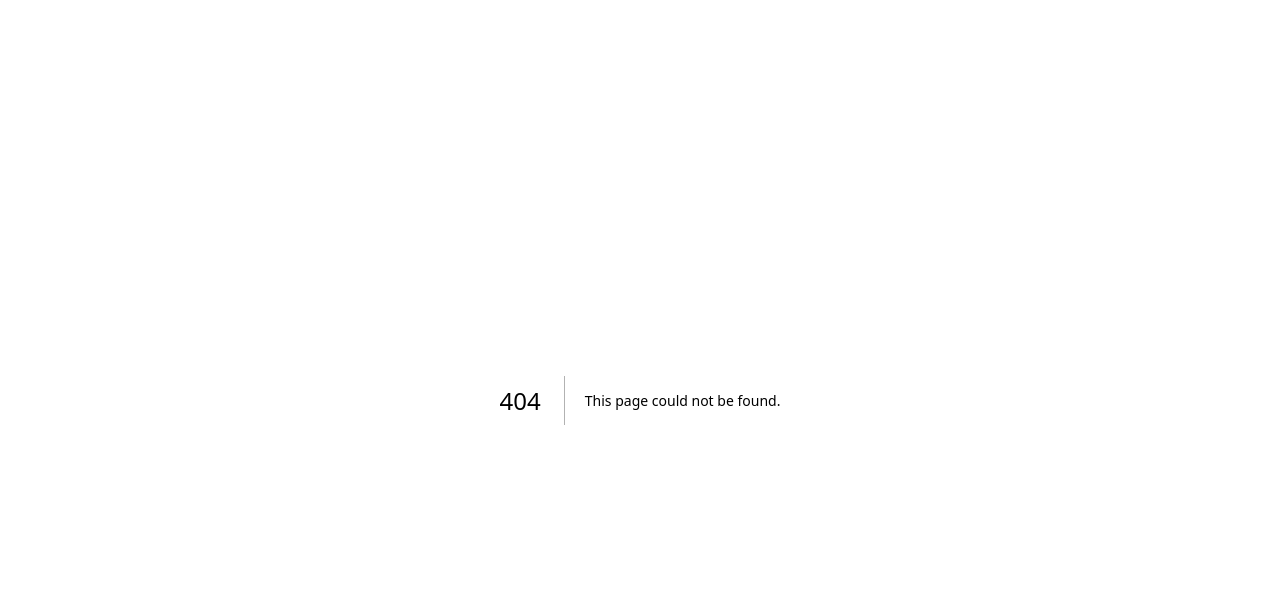
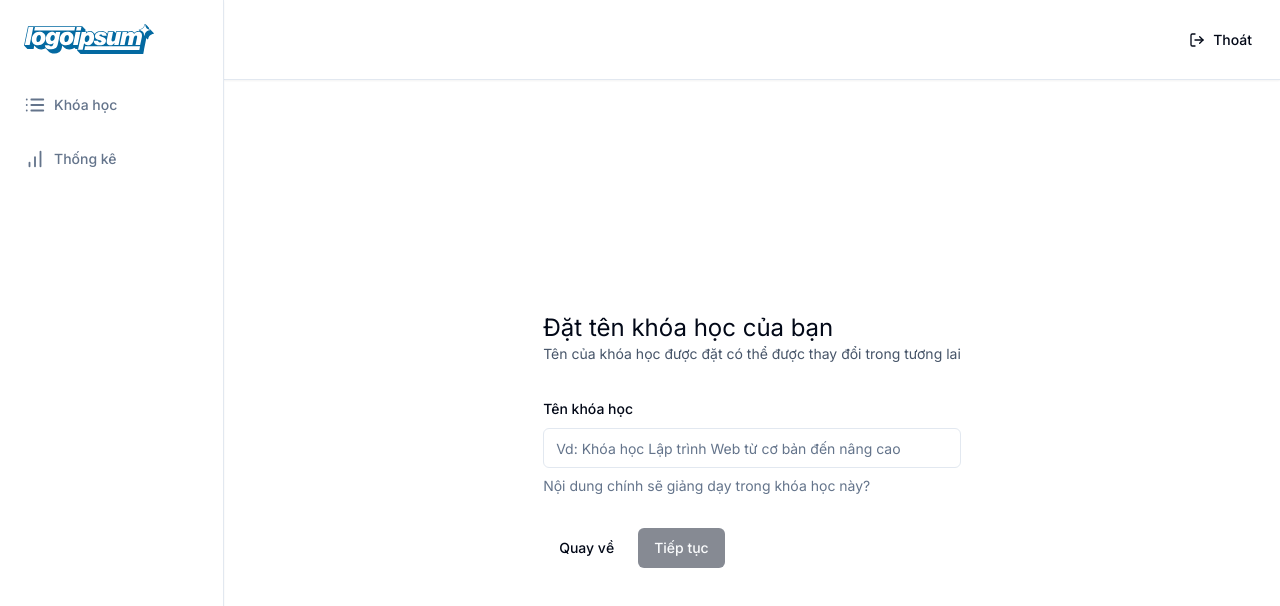
Before and after one commit to TreNgheDiCode/cigp-lms-platform, a Next.js app: page /teacher/create in a window 1280 px wide. Before the commit this address had no page. Shown: the top 606 px of the page. Built offline with nearby package versions, Linux system fonts and the light colour scheme.

Commit message:
Course Creation UI

```diff
--- a/app/(dashboard)/(home)/teacher/courses/page.tsx
+++ b/app/(dashboard)/(home)/teacher/courses/page.tsx
@@ -1,7 +1,14 @@
+import { Button } from "@/components/ui/button";
+import Link from "next/link";
+
 const CoursesPage = () => {
-  return ( <div>
-    Courses Page!
-  </div> );
-}
+  return (
+    <div className="p-6">
+      <Link href={"/teacher/create"}>
+        <Button>Thêm khóa học mới</Button>
+      </Link>
+    </div>
+  );
+};
 
 export default CoursesPage;
--- /dev/null
+++ b/app/(dashboard)/(home)/teacher/create/constants.ts
@@ -0,0 +1,7 @@
+import * as z from "zod";
+
+export const formSchema = z.object({
+  title: z.string().min(1, {
+    message: "Yêu cầu nhập tên khóa học",
+  }),
+});
--- /dev/null
+++ b/app/(dashboard)/(home)/teacher/create/page.tsx
@@ -0,0 +1,99 @@
+"use client";
+
+import * as z from "zod";
+import axios from "axios";
+import { zodResolver } from "@hookform/resolvers/zod";
+import { useForm } from "react-hook-form";
+import { useRouter } from "next/navigation";
+import Link from "next/link";
+import toast from "react-hot-toast";
+
+import {
+  Form,
+  FormControl,
+  FormDescription,
+  FormField,
+  FormItem,
+  FormLabel,
+  FormMessage,
+} from "@/components/ui/form";
+import { Button } from "@/components/ui/button";
+import { Input } from "@/components/ui/input";
+import { formSchema } from "./constants";
+
+const CreatePage = () => {
+  const router = useRouter();
+
+  const form = useForm<z.infer<typeof formSchema>>({
+    resolver: zodResolver(formSchema),
+    defaultValues: {
+      title: "",
+    },
+  });
+
+  const { isSubmitting, isValid } = form.formState;
+
+  const onSubmit = async (values: z.infer<typeof formSchema>) => {
+    try {
+      const response = await axios.post("/api/course", values);
+
+      router.push(`/teacher/courses/${response.data.id}`);
+    } catch (error) {
+      console.log(error);
+      toast.error("Tạo khóa học thất bại");
+    } finally {
+      form.reset();
+      router.refresh();
+    }
+  };
+
+  return (
+    <div className="max-w-5xl mx-auto flex md:items-center md:justify-center h-full p-6">
+      <div>
+        <h1 className="text-2xl">Đặt tên khóa học của bạn</h1>
+        <p className="text-sm text-slate-600">
+          Tên của khóa học được đặt có thể được thay đổi trong tương lai
+        </p>
+        <Form {...form}>
+          <form
+            onSubmit={form.handleSubmit(onSubmit)}
+            className="space-y-8 mt-8"
+          >
+            <FormField
+              control={form.control}
+              name="title"
+              render={({ field }) => (
+                <FormItem>
+                  <FormLabel>Tên khóa học</FormLabel>
+                  <FormControl>
+                    <Input
+                      disabled={isSubmitting}
+                      placeholder="Vd: Khóa học Lập trình Web từ cơ bản đến nâng cao"
+                      {...field}
+                    />
+                  </FormControl>
+                  <FormDescription>
+                    Nội dung chính sẽ giảng dạy trong khóa học này?
+                  </FormDescription>
+                  <FormMessage />
+                </FormItem>
+              )}
+            />
+            <div className="flex items-center gap-x-2">
+              <Link href={"/"}>
+                <Button variant={"ghost"} type="button">
+                  Quay về
+                </Button>
+              </Link>
+              <Button type="submit" disabled={!isValid || isSubmitting}>
+                Tiếp tục
+              </Button>
+            </div>
+          </form>
+        </Form>
+      </div>
+    </div>
+  );
+};
+
+export default CreatePage;
--- a/app/layout.tsx
+++ b/app/layout.tsx
@@ -3,6 +3,8 @@
 import { Inter } from "next/font/google";
 import { ClerkProvider } from "@clerk/nextjs";
 import { viVN } from "@clerk/localizations";
+
+import ToastProvider from "@/components/providers/toaster-provider";
 
 const inter = Inter({ subsets: ["latin"] });
 
@@ -19,7 +21,10 @@
   return (
     <ClerkProvider localization={viVN}>
       <html lang="en">
-        <body className={inter.className}>{children}</body>
+        <body className={inter.className}>
+          <ToastProvider />
+          {children}
+        </body>
       </html>
     </ClerkProvider>
   );
--- /dev/null
+++ b/components/providers/toaster-provider.tsx
@@ -0,0 +1,9 @@
+"use client";
+
+import { Toaster } from "react-hot-toast";
+
+const ToastProvider = () => {
+  return <Toaster />;
+};
+
+export default ToastProvider;
--- /dev/null
+++ b/components/ui/form.tsx
@@ -0,0 +1,176 @@
+import * as React from "react"
+import * as LabelPrimitive from "@radix-ui/react-label"
+import { Slot } from "@radix-ui/react-slot"
+import {
+  Controller,
+  ControllerProps,
+  FieldPath,
+  FieldValues,
+  FormProvider,
+  useFormContext,
+} from "react-hook-form"
+
+import { cn } from "@/lib/utils"
+import { Label } from "@/components/ui/label"
+
+const Form = FormProvider
+
+type FormFieldContextValue<
+  TFieldValues extends FieldValues = FieldValues,
+  TName extends FieldPath<TFieldValues> = FieldPath<TFieldValues>
+> = {
+  name: TName
+}
+
+const FormFieldContext = React.createContext<FormFieldContextValue>(
+  {} as FormFieldContextValue
+)
+
+const FormField = <
+  TFieldValues extends FieldValues = FieldValues,
+  TName extends FieldPath<TFieldValues> = FieldPath<TFieldValues>
+>({
+  ...props
+}: ControllerProps<TFieldValues, TName>) => {
+  return (
+    <FormFieldContext.Provider value={{ name: props.name }}>
+      <Controller {...props} />
+    </FormFieldContext.Provider>
+  )
+}
+
+const useFormField = () => {
+  const fieldContext = React.useContext(FormFieldContext)
+  const itemContext = React.useContext(FormItemContext)
+  const { getFieldState, formState } = useFormContext()
+
+  const fieldState = getFieldState(fieldContext.name, formState)
+
+  if (!fieldContext) {
+    throw new Error("useFormField should be used within <FormField>")
+  }
+
+  const { id } = itemContext
+
+  return {
+    id,
+    name: fieldContext.name,
+    formItemId: `${id}-form-item`,
+    formDescriptionId: `${id}-form-item-description`,
+    formMessageId: `${id}-form-item-message`,
+    ...fieldState,
+  }
+}
+
+type FormItemContextValue = {
+  id: string
+}
+
+const FormItemContext = React.createContext<FormItemContextValue>(
+  {} as FormItemContextValue
+)
+
+const FormItem = React.forwardRef<
+  HTMLDivElement,
+  React.HTMLAttributes<HTMLDivElement>
+>(({ className, ...props }, ref) => {
+  const id = React.useId()
+
+  return (
+    <FormItemContext.Provider value={{ id }}>
+      <div ref={ref} className={cn("space-y-2", className)} {...props} />
+    </FormItemContext.Provider>
+  )
+})
+FormItem.displayName = "FormItem"
+
+const FormLabel = React.forwardRef<
+  React.ElementRef<typeof LabelPrimitive.Root>,
+  React.ComponentPropsWithoutRef<typeof LabelPrimitive.Root>
+>(({ className, ...props }, ref) => {
+  const { error, formItemId } = useFormField()
+
+  return (
+    <Label
+      ref={ref}
+      className={cn(error && "text-destructive", className)}
+      htmlFor={formItemId}
+      {...props}
+    />
+  )
+})
+FormLabel.displayName = "FormLabel"
+
+const FormControl = React.forwardRef<
+  React.ElementRef<typeof Slot>,
+  React.ComponentPropsWithoutRef<typeof Slot>
+>(({ ...props }, ref) => {
+  const { error, formItemId, formDescriptionId, formMessageId } = useFormField()
+
+  return (
+    <Slot
+      ref={ref}
+      id={formItemId}
+      aria-describedby={
+        !error
+          ? `${formDescriptionId}`
+          : `${formDescriptionId} ${formMessageId}`
+      }
+      aria-invalid={!!error}
+      {...props}
+    />
+  )
+})
+FormControl.displayName = "FormControl"
+
+const FormDescription = React.forwardRef<
+  HTMLParagraphElement,
+  React.HTMLAttributes<HTMLParagraphElement>
+>(({ className, ...props }, ref) => {
+  const { formDescriptionId } = useFormField()
+
+  return (
+    <p
+      ref={ref}
+      id={formDescriptionId}
+      className={cn("text-sm text-muted-foreground", className)}
+      {...props}
+    />
+  )
+})
+FormDescription.displayName = "FormDescription"
+
+const FormMessage = React.forwardRef<
+  HTMLParagraphElement,
+  React.HTMLAttributes<HTMLParagraphElement>
+>(({ className, children, ...props }, ref) => {
+  const { error, formMessageId } = useFormField()
+  const body = error ? String(error?.message) : children
+
+  if (!body) {
+    return null
+  }
+
+  return (
+    <p
+      ref={ref}
+      id={formMessageId}
+      className={cn("text-sm font-medium text-destructive", className)}
+      {...props}
+    >
+      {body}
+    </p>
+  )
+})
+FormMessage.displayName = "FormMessage"
+
+export {
+  useFormField,
+  Form,
+  FormItem,
+  FormLabel,
+  FormControl,
+  FormDescription,
+  FormMessage,
+  FormField,
+}
--- /dev/null
+++ b/components/ui/input.tsx
@@ -0,0 +1,25 @@
+import * as React from "react"
+
+import { cn } from "@/lib/utils"
+
+export interface InputProps
+  extends React.InputHTMLAttributes<HTMLInputElement> {}
+
+const Input = React.forwardRef<HTMLInputElement, InputProps>(
+  ({ className, type, ...props }, ref) => {
+    return (
+      <input
+        type={type}
+        className={cn(
+          "flex h-10 w-full rounded-md border border-input bg-background px-3 py-2 text-sm ring-offset-background file:border-0 file:bg-transparent file:text-sm file:font-medium placeholder:text-muted-foreground focus-visible:outline-none focus-visible:ring-2 focus-visible:ring-ring focus-visible:ring-offset-2 disabled:cursor-not-allowed disabled:opacity-50",
+          className
+        )}
+        ref={ref}
+        {...props}
+      />
+    )
+  }
+)
+Input.displayName = "Input"
+
+export { Input }
--- /dev/null
+++ b/components/ui/label.tsx
@@ -0,0 +1,26 @@
+"use client"
+
+import * as React from "react"
+import * as LabelPrimitive from "@radix-ui/react-label"
+import { cva, type VariantProps } from "class-variance-authority"
+
+import { cn } from "@/lib/utils"
+
+const labelVariants = cva(
+  "text-sm font-medium leading-none peer-disabled:cursor-not-allowed peer-disabled:opacity-70"
+)
+
+const Label = React.forwardRef<
+  React.ElementRef<typeof LabelPrimitive.Root>,
+  React.ComponentPropsWithoutRef<typeof LabelPrimitive.Root> &
+    VariantProps<typeof labelVariants>
+>(({ className, ...props }, ref) => (
+  <LabelPrimitive.Root
+    ref={ref}
+    className={cn(labelVariants(), className)}
+    {...props}
+  />
+))
+Label.displayName = LabelPrimitive.Root.displayName
+
+export { Label }
```
Also changed, not shown: package.json (+7 -1 lines), public/logo.svg, 1 other file (tests, documents, lock files or other folders).
